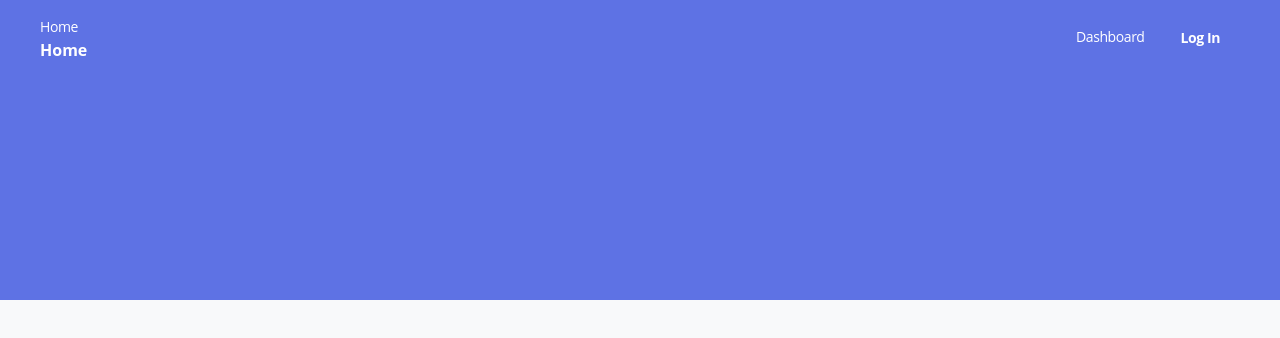
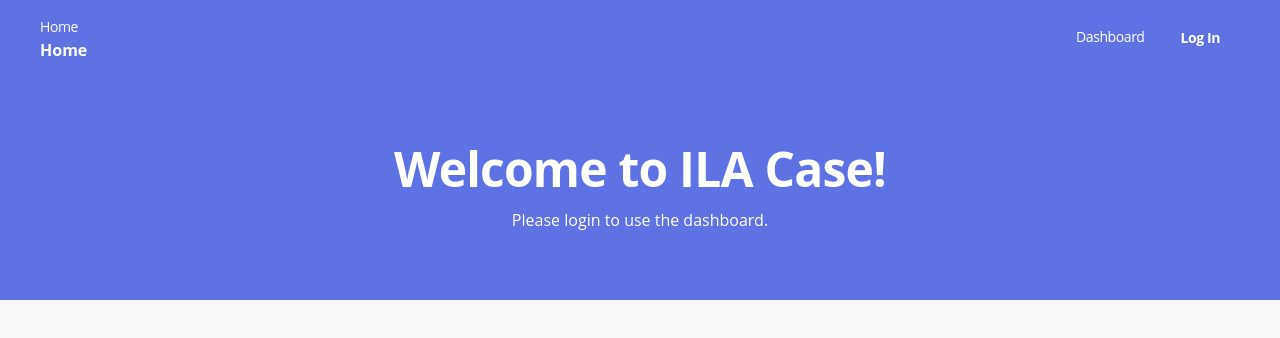
Before and after one commit to Arelera/ila-case, a React (Vite) app: page / in a window 1280 px wide. Shown: the top 338 px of the page. Built offline with nearby package versions, Linux system fonts and the light colour scheme; no server answers.

Commit message:
add welcome text to the homepage

```diff
--- a/src/pages/HomePage.tsx
+++ b/src/pages/HomePage.tsx
@@ -3,7 +3,10 @@ import DashboardLayout from '../layouts/DashboardLayout'
 export default function HomePage() {
   return (
     <DashboardLayout crumbs={[{ label: 'Home', href: '/' }]}>
-      Home Page
+      <div className="position-relative text-center my-6">
+        <h1 className="text-white">Welcome to ILA Case!</h1>
+        <p className="text-white">Please login to use the dashboard.</p>
+      </div>
     </DashboardLayout>
   )
 }
```
